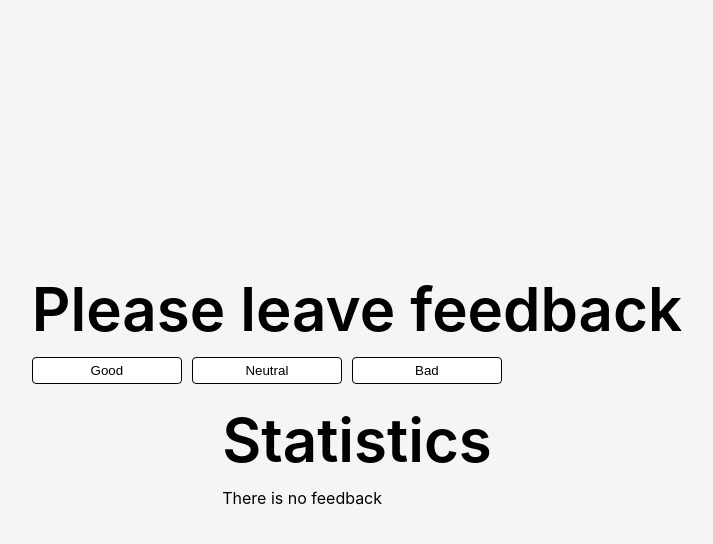
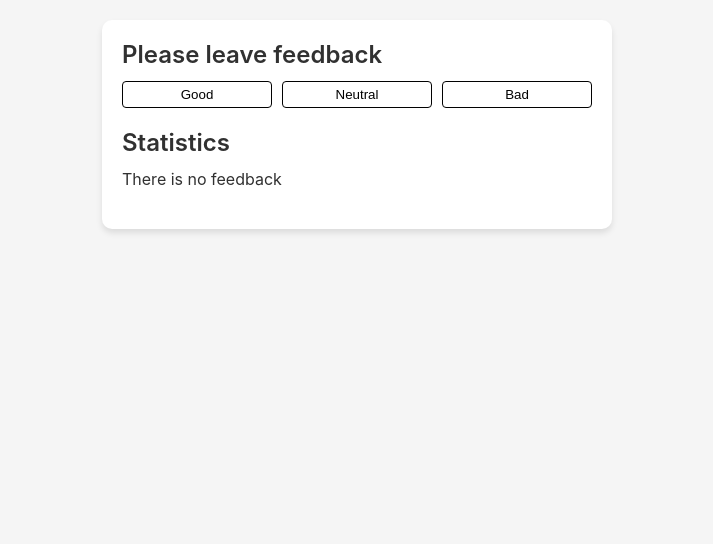
Before and after one commit to sylwiabruszewska/goit-react-hw-02-feedback, a React (Create React App) app: page / in a window 1280 px wide. Shown: the top 544 px of the page, without its empty margins (283-996 px from the left). Built offline with nearby package versions, Linux system fonts and the light colour scheme.

Commit message:
update App component styles

```diff
--- a/src/components/App.jsx
+++ b/src/components/App.jsx
@@ -6,13 +6,12 @@ import FeedbackOptions from './FeedbackOptions';
 import Notification from './Notification';
 
 const StyledApp = styled.div`
-  height: 100vh;
-  display: flex;
-  flex-direction: column;
-  justify-content: center;
-  align-items: center;
-  font-size: 40px;
-  color: #010101;
+  background-color: #fff;
+  margin: 20px 0;
+  padding: 20px;
+  border-radius: 10px;
+  color: #313131;
+  box-shadow: 0px 4px 6px rgba(0, 0, 0, 0.1);
 `;
 
 export default class App extends Component {
```
